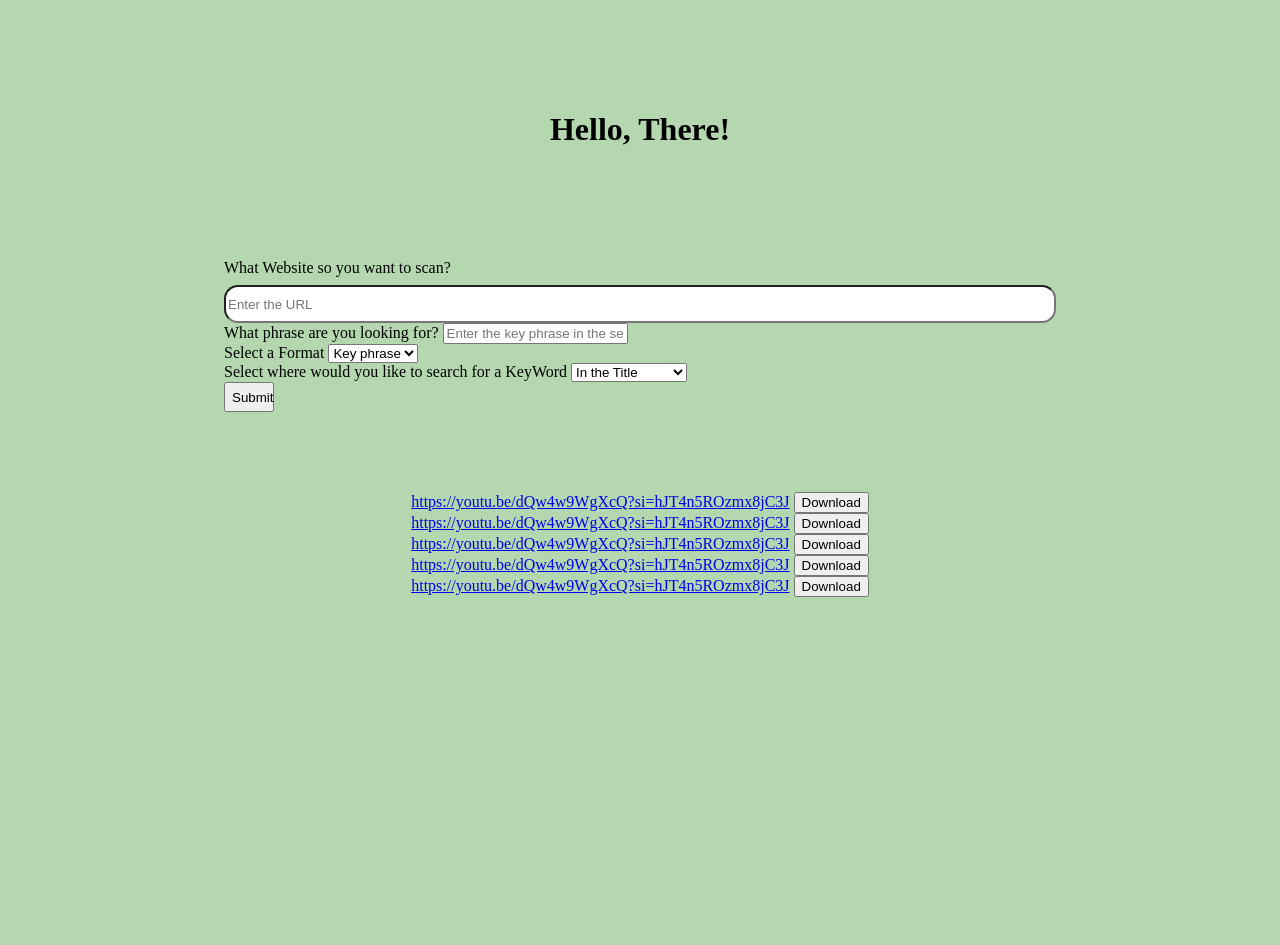
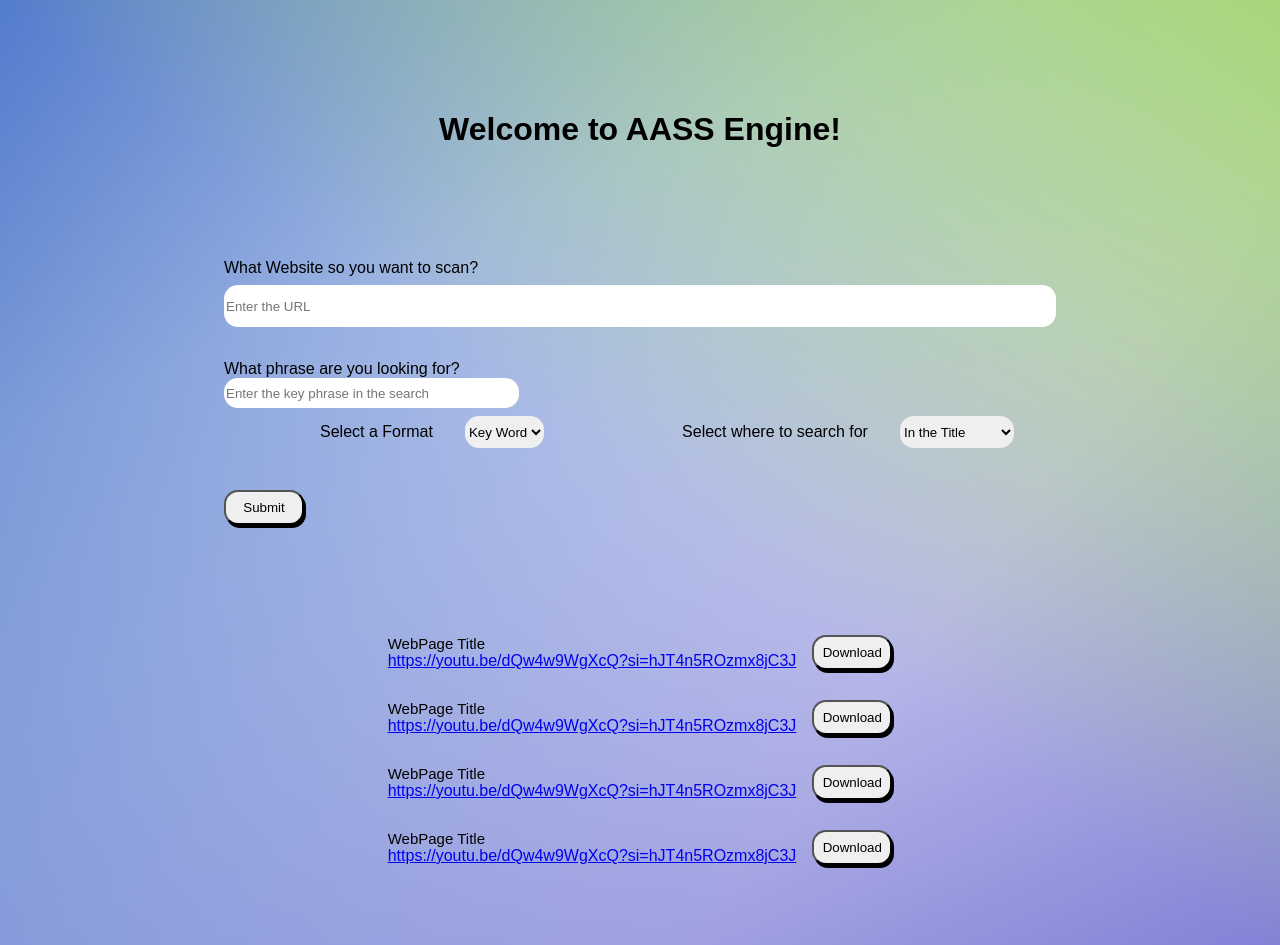
Before and after one commit to Radwayne12/AASSengine, a PHP site: page / in a window 1280 px wide. Before the commit the page ends 597 px from the top, so only its background shows below. Run offline with PHP 8.4, Linux system fonts and the light colour scheme.

Commit message:
UPDATE: UI improvements

```diff
--- a/static/assets/css/main_style.css
+++ b/static/assets/css/main_style.css
@@ -1,12 +1,49 @@
 body {
-  background-color: rgb(180, 215, 175);
+  background: linear-gradient(217deg, rgba(153, 210, 91, 0.8), rgba(240, 0, 0, 0) 50.71%), linear-gradient(127deg, rgba(40, 91, 192, 0.8), rgba(255, 255, 255, 0) 70.71%), linear-gradient(336deg, rgba(98, 98, 206, 0.8), rgba(255, 255, 255, 0) 70.71%);
   width: 100%;
-  height: 100vh;
+  height: 100%;
+  font-family: "Mulish", sans-serif;
   margin: 0;
 }
 
 .link-output {
   font-size: 2vh;
+}
+
+.form-keyphrase {
+  display: flex;
+  flex-direction: column;
+}
+
+input {
+  height: 3vh;
+  border-radius: 14px;
+  border: none;
+}
+
+.form-keyphrase-input {
+  height: 3.5vh;
+  width: 35%;
+}
+
+.form-main-selection {
+  margin-top: 1vh;
+  display: flex;
+  justify-content: center;
+}
+
+select {
+  border-radius: 14px;
+  height: 4vh;
+  border: none;
+}
+
+.form-selection {
+  gap: 4vh;
+  justify-content: center;
+  display: flex;
+  align-items: center;
+  width: 50%;
 }
 
 .container-search {
@@ -17,6 +54,29 @@ body {
   padding-bottom: 7%;
   display: flex;
   justify-content: center;
+}
+
+.link-title {
+  font-size: 15px;
+}
+
+.container-search-output-link {
+  padding-top: 30px;
+  display: flex;
+  flex-direction: row;
+}
+
+.link-separate-button {
+  margin-left: 2vh;
+  height: 35px;
+  width: 80px;
+  box-shadow: 2px 3px;
+  border-radius: 14px;
+}
+
+.link-separate-container {
+  display: flex;
+  flex-direction: column;
 }
 
 form {
@@ -41,15 +101,24 @@ form {
 
 .container-search-output {
   padding-top: 10vh;
+  padding-bottom: 10vh;
   display: flex;
   flex-direction: column;
   align-items: center;
 }
 
 .form-url-input {
-  height: 4vh;
+  height: 5vh;
   margin-top: 1vh;
   border-radius: 14px;
 }
 
+.botton-form {
+  height: 35px;
+  width: 80px;
+  box-shadow: 2px 3px;
+  margin-top: 5%;
+  border-radius: 14px;
+}
+
 /*# sourceMappingURL=main_style.css.map */
--- a/static/assets/scss/main_style.scss
+++ b/static/assets/scss/main_style.scss
@@ -1,11 +1,42 @@
 body{
-    background-color: rgb(180, 215, 175);
+    background: linear-gradient(217deg, rgba(153, 210, 91, 0.8), rgba(240, 0, 0, 0) 50.71%),linear-gradient(127deg, rgba(40, 91, 192, 0.8), rgba(255, 255, 255, 0) 70.71%),linear-gradient(336deg, rgba(98, 98, 206, 0.8), rgba(255, 255, 255, 0) 70.71%);
     width: 100%;
-    height: 100vh;
+    height: 100%;
+    font-family: 'Mulish', sans-serif;
     margin: 0;
 }
 .link-output{
     font-size: 2vh;
+}
+.form-keyphrase {
+    display: flex;
+    flex-direction: column;
+}
+input{
+    height: 3vh;
+    border-radius: 14px;
+    border: none;
+}
+.form-keyphrase-input{
+    height: 3.5vh;
+    width: 35%;
+}
+.form-main-selection{
+    margin-top: 1vh;
+    display: flex;
+    justify-content: center;
+}
+select{
+    border-radius: 14px;
+    height: 4vh;
+    border: none;
+}
+.form-selection{
+    gap: 4vh;
+    justify-content: center;
+    display: flex;
+    align-items: center;
+    width: 50%;
 }
 .container-search{
     padding-top: 7%;
@@ -14,6 +45,25 @@ body{
     padding-bottom: 7%;
     display: flex;
     justify-content: center;
+}
+.link-title{
+    font-size: 15px;
+}
+.container-search-output-link{
+    padding-top: 30px;
+    display: flex;
+    flex-direction: row;
+}
+.link-separate-button{
+    margin-left: 2vh;
+    height: 35px;
+    width: 80px;
+    box-shadow: 2px 3px;
+    border-radius: 14px;
+}
+.link-separate-container{
+    display: flex;
+    flex-direction: column;
 }
 form{
     display: flex;
@@ -33,13 +83,22 @@ form{
     width: 100%;
 }
 .container-search-output {
+
     padding-top: 10vh;
+    padding-bottom: 10vh;
     display: flex;
     flex-direction: column;
     align-items: center;
 }
 .form-url-input{
-    height: 4vh;
+    height: 5vh;
     margin-top: 1vh;
     border-radius: 14px;
 }
+.botton-form{
+    height: 35px;
+    width: 80px;
+    box-shadow: 2px 3px;
+    margin-top: 5%;
+    border-radius: 14px;
+}
--- a/static/index.html
+++ b/static/index.html
@@ -7,10 +7,10 @@
     <link href="assets/css/main_style.css" rel="stylesheet">
 </head>
 <body>
-    <div class="container">
-        <div class="container-search">
-            <div class="container-search-titile">
-                <h1>Hello, There!</h1>
+    <div class='container'>
+        <div class='container-search'>
+            <div class='container-search-titile'>
+                <h1>Welcome to AASS Engine!</h1>
             </div>
             <div class="container-search-input">
                 <form method="post" action="index.php">
@@ -20,57 +20,75 @@
                         <label>What Website so you want to scan?</label>
                         <input class="form-url-input" name="url" type="url" placeholder="Enter the URL">
                     </div>
-                    <div class="form-keyphrase">
+                    <div style="margin-top: 4%;">
+                        <div class='form-keyphrase'>
                             <label>What phrase are you looking for?</label>
-                        <input name="keyphrase" type="text" placeholder="Enter the key phrase in the search">
+                            <input class='form-keyphrase-input' name='keyphrase' type='text' placeholder='Enter the key phrase in the search'>
                         </div>
-                    <div>
+
+                        <div class="form-main-selection">
+                            <div class="form-selection">
                                 <!-- PDF DOCS OR XLS -->
                                 <label>Select a Format</label>
-                        <select name="format">
-                            <option value="keyphrase">Key phrase</option>
-                            <option value="pdf">PDF File</option>
-                            <option value="word">Word File</option>
-                            <option value="excel">Excel File</option>
+                                <select name='format'>
+                                    <option value='keyphrase'>Key Word</option>
+                                    <option value='pdf'>PDF File</option>
+                                    <option value='word'>Word File</option>
+                                    <option value='excel'>Excel File</option>
                                 </select>
                             </div>
 
-                    <div>
+                            <div class="form-selection">
                                 <!-- is it in title, link, or files -->
-                        <label>Select where would you like to search for a KeyWord</label>
-                        <select name="filter">
-                            <option value="intitle">In the Title</option>
-                            <option value="inurl">In the URL</option>
-                            <option value="inwebpage">On the WebSite</option>
+                                <label>Select where to search for</label>
+                                <select name='filter'>
+                                    <option value='intitle'>In the Title</option>
+                                    <option value='inurl'>In the URL</option>
+                                    <option value='inwebpage'>On the WebSite</option>
                                 </select>
+                            </div>
+                        </div>
                     </div>
 
                     <!-- submit the data and start the search -->
-                    <button style="height: 30px; width: 50px;" type="submit">Submit</button>
+                    <button class='botton-form' type='submit'>Submit</button>
 
                 </form>
             </div>
-            <div class="container-search-output">
-                <div class="container-search-output-link">
-                    <a class="link-output" href="https://youtu.be/dQw4w9WgXcQ?si=hJT4n5ROzmx8jC3J">https://youtu.be/dQw4w9WgXcQ?si=hJT4n5ROzmx8jC3J</a>
-                    <button>Download</button>
+            <div class='container-search-output'>
+
+                <div class='container-search-output-link'>
+                    <div class="link-separate-container">
+                        <label class="link-title">WebPage Title</label>
+                        <a target="_blank" class='link-output' href='https://youtu.be/dQw4w9WgXcQ?si=hJT4n5ROzmx8jC3J'>https://youtu.be/dQw4w9WgXcQ?si=hJT4n5ROzmx8jC3J</a>
                     </div>
-                <div class="container-search-output-link">
-                    <a class="link-output" href="https://youtu.be/dQw4w9WgXcQ?si=hJT4n5ROzmx8jC3J">https://youtu.be/dQw4w9WgXcQ?si=hJT4n5ROzmx8jC3J</a>
-                    <button>Download</button>
+                    <button class="link-separate-button">Download</button>
                 </div>
-                <div class="container-search-output-link">
-                    <a class="link-output" href="https://youtu.be/dQw4w9WgXcQ?si=hJT4n5ROzmx8jC3J">https://youtu.be/dQw4w9WgXcQ?si=hJT4n5ROzmx8jC3J</a>
-                    <button>Download</button>
+
+                <div class='container-search-output-link'>
+                    <div class="link-separate-container">
+                        <label class="link-title">WebPage Title</label>
+                        <a target="_blank" class='link-output' href='https://youtu.be/dQw4w9WgXcQ?si=hJT4n5ROzmx8jC3J'>https://youtu.be/dQw4w9WgXcQ?si=hJT4n5ROzmx8jC3J</a>
                     </div>
-                <div class="container-search-output-link">
-                    <a class="link-output" href="https://youtu.be/dQw4w9WgXcQ?si=hJT4n5ROzmx8jC3J">https://youtu.be/dQw4w9WgXcQ?si=hJT4n5ROzmx8jC3J</a>
-                    <button>Download</button>
+                    <button class="link-separate-button">Download</button>
                 </div>
-                <div class="container-search-output-link">
-                    <a class="link-output" href="https://youtu.be/dQw4w9WgXcQ?si=hJT4n5ROzmx8jC3J">https://youtu.be/dQw4w9WgXcQ?si=hJT4n5ROzmx8jC3J</a>
-                    <button>Download</button>
+
+                <div class='container-search-output-link'>
+                    <div class="link-separate-container">
+                        <label class="link-title">WebPage Title</label>
+                        <a target="_blank" class='link-output' href='https://youtu.be/dQw4w9WgXcQ?si=hJT4n5ROzmx8jC3J'>https://youtu.be/dQw4w9WgXcQ?si=hJT4n5ROzmx8jC3J</a>
                     </div>
+                    <button class="link-separate-button">Download</button>
+                </div>
+
+                <div class='container-search-output-link'>
+                    <div class="link-separate-container">
+                        <label class="link-title">WebPage Title</label>
+                        <a target="_blank" class='link-output' href='https://youtu.be/dQw4w9WgXcQ?si=hJT4n5ROzmx8jC3J'>https://youtu.be/dQw4w9WgXcQ?si=hJT4n5ROzmx8jC3J</a>
+                    </div>
+                    <button class="link-separate-button">Download</button>
+                </div>
+
             </div>
         </div>
     </div>
```
Also changed, not shown: 1 other file. Lines whose indentation alone changed are shown as unchanged.
